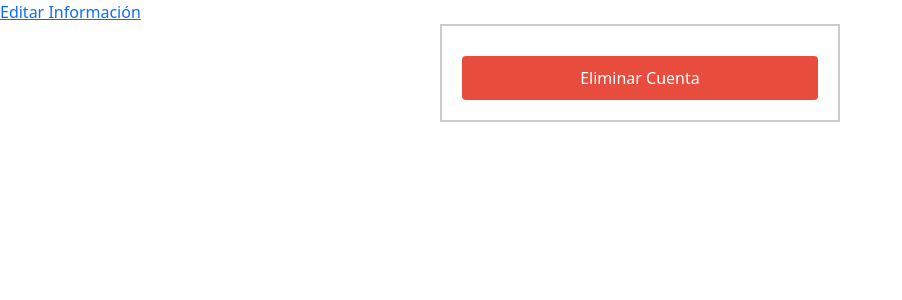
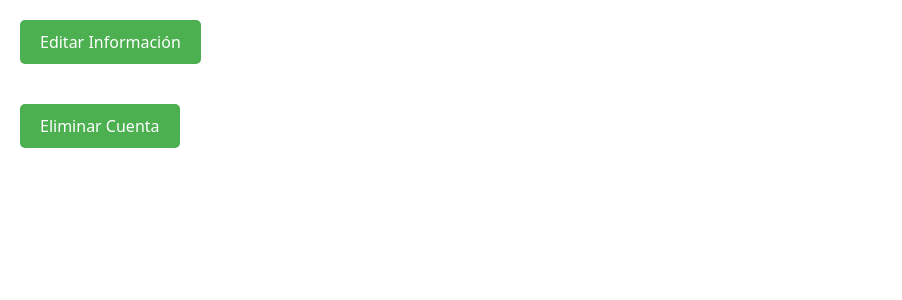
Before and after one commit to yoezequiel/FarmaGo, a Flask app: page /perfil in a window 1280 px wide. Shown: the part 56-356 px from the top of the page, without its empty margins (0-902 px from the left). Run offline with Flask 3, Linux system fonts and the light colour scheme; some libraries are stand-ins or nearby versions.

Commit message:
change: style of profile - agrega diseño a la pantalla perfil (solo son 2 botones xd)

```diff
--- a/static/css/perfil.css
+++ b/static/css/perfil.css
@@ -1,33 +1,31 @@
-
-a {
+body{
+    text-align: center;
+}
+#a, input[type="submit"] {
+    display: inline-block;
+    padding: 10px 20px;
+    text-align: center;
     text-decoration: none;
-    color: #336699;
+    border: none;
+    cursor: pointer;
+    border-radius: 5px;
+    margin: 20px;
 }
 
-a:hover {
-    color: #0044cc;
+#a {
+    color: white;
+    background-color: #4CAF50;
 }
 
-form {
-    max-width: 400px;
-    margin: 0 auto;
-    padding: 20px;
-    border: 2px solid #ccc;
-    background-color: #fff;
+#a:hover {
+    background-color: #45a049;
 }
 
-form input[type="submit"] {
-    display: block;
-    width: 100%;
-    padding: 10px;
-    margin-top: 10px;
-    border: none;
-    border-radius: 4px;
-    background-color: #e74c3c;
-    color: #fff;
-    cursor: pointer;
+input[type="submit"] {
+    background-color: #4CAF50;
+    color: white;
 }
 
-form input[type="submit"]:hover {
-    background-color: #c0392b;
+input[type="submit"]:hover {
+    background-color: #45a049;
 }
--- a/templates/perfil.html
+++ b/templates/perfil.html
@@ -10,7 +10,7 @@
 
 <body>
     {% block content %}
-    <a href="{{ url_for('editar_usuario') }}">Editar Información</a>
+    <a id="a" href="{{ url_for('editar_usuario') }}">Editar Información</a>
 
     <form action="{{ url_for('eliminar_cuenta') }}" method="post" onsubmit="return confirm('¿Estás seguro de eliminar tu cuenta? Esta acción no se puede deshacer.')">
         <input type="submit" value="Eliminar Cuenta">
```
